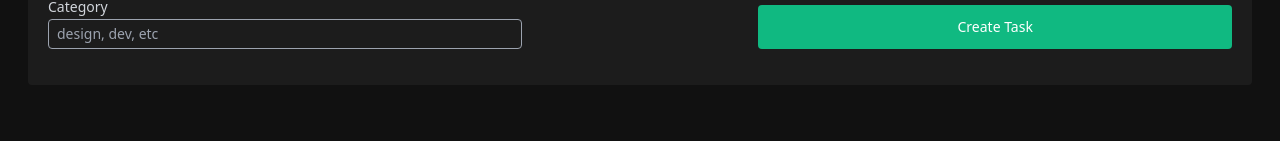
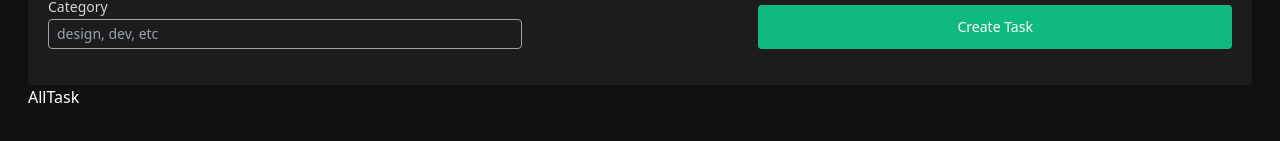
Before and after one commit to UdayChaudhary1/Employee-management-system, a React (Vite) app: page / in a window 1280 px wide. Shown: the part 353-494 px from the top of the page. Built offline with nearby package versions, Linux system fonts and the light colour scheme.

Commit message:
Add allTask component to admin dashboard

```diff
--- a/src/components/Dashboard/AdminDashboard.jsx
+++ b/src/components/Dashboard/AdminDashboard.jsx
@@ -1,3 +1,4 @@
+import AllTask from "../other/AllTask";
 import CreateTask from "../other/CreateTask";
 import Header from "../other/Header";
 
@@ -6,6 +7,7 @@ const AdminDashboard = () => {
     <div className="h-screen w-full p-7">
       <Header />
       <CreateTask />
+      <AllTask />
     </div>
   );
 };
```
